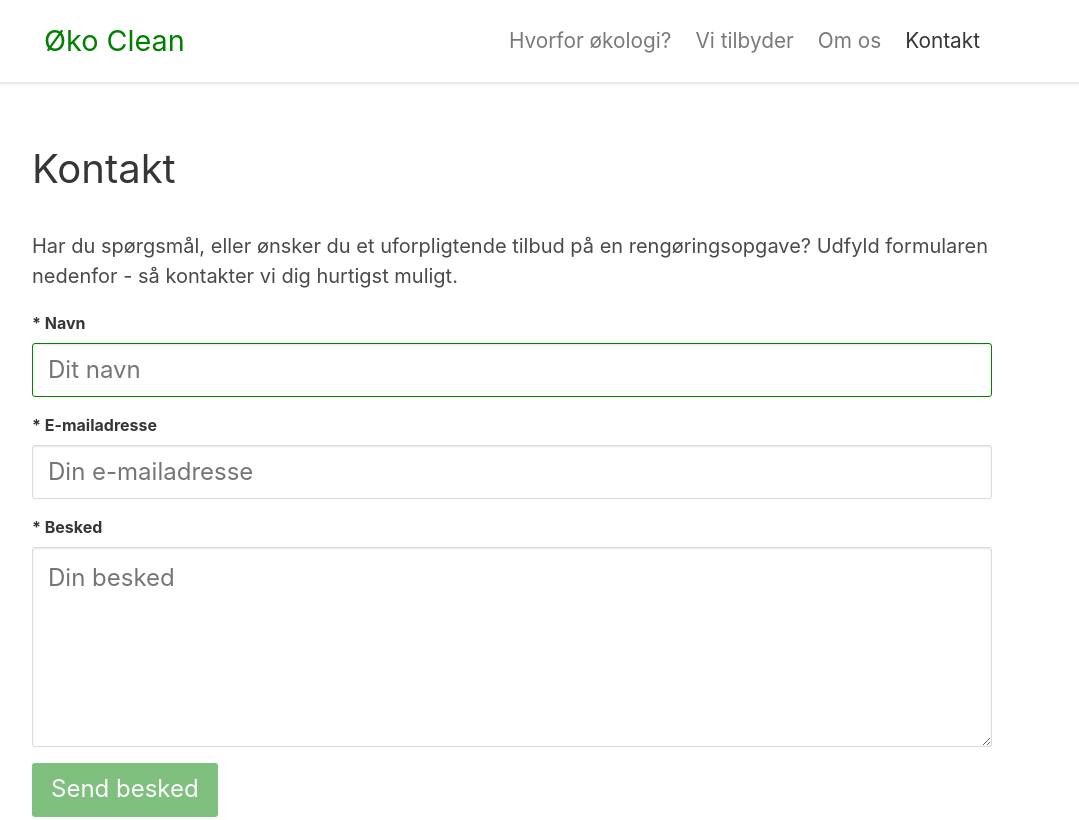
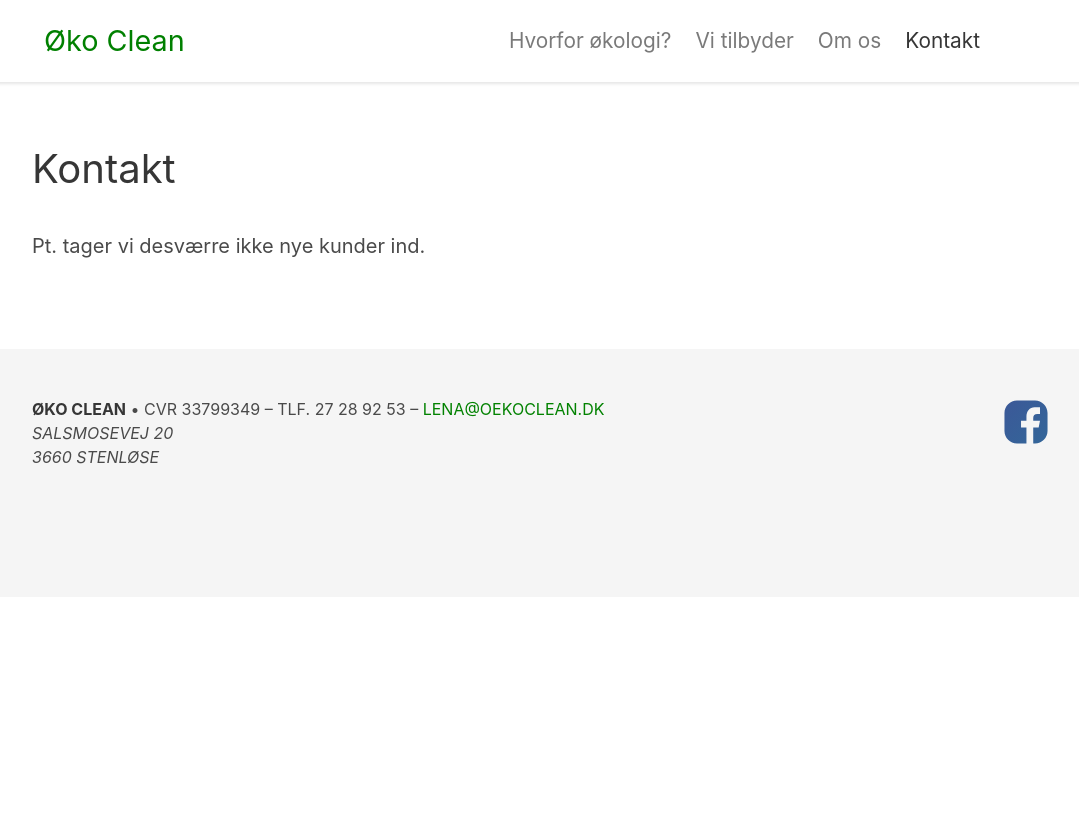
Before and after one commit to andersklenke/oekoclean.dk, a plain HTML site: page kontakt.html in a window 1280 px wide. Shown: the top 820 px of the page, without its empty margins (128-1207 px from the left). Drawn offline with Linux system fonts and the light colour scheme.

Commit message:
Revert "Remove notice"
This reverts commit fae1b33e03893641aa5aa98f19668b7fb3fed885.

```diff
--- a/kontakt.html
+++ b/kontakt.html
@@ -54,33 +54,8 @@
         <div class="content is-medium">
           <h1>Kontakt</h1>
           <p>
-            Har du spørgsmål, eller ønsker du et uforpligtende tilbud på en rengøringsopgave? Udfyld formularen nedenfor - så kontakter vi dig hurtigst muligt.
+            Pt. tager vi desværre ikke nye kunder ind.
           </p>
-
-          <form id="gform" action="https://formsubmit.co/mail@andersklenke.com" method="POST" target="_blank">
-            <input type="text" name="_honey" style="display:none">
-            <input type="hidden" name="_subject" value="Oekoclean.dk kontaktformular">
-
-            <label class="label">* Navn</label>
-            <p class="control">
-              <input class="input is-large" type="text" name="navn" placeholder="Dit navn" autofocus v-model="form.name" required>
-            </p>
-
-            <label class="label">* E-mailadresse</label>
-            <p class="control">
-              <input class="input is-large" type="email" name="email" placeholder="Din e-mailadresse" v-model="form.contactInfo" required>
-            </p>
-
-            <label class="label">* Besked</label>
-            <p class="control">
-              <textarea class="textarea is-large" name="besked" placeholder="Din besked" v-model="form.message" required></textarea>
-            </p>
-
-            <p class="control">
-              <input type="submit" value="Send besked" class="button is-large is-primary" :disabled="!formValid">
-            </p>
-            </div>
-          </form>
       </div>
     </section>
 
```
Also changed, not shown: index.html (+7 -0 lines).
